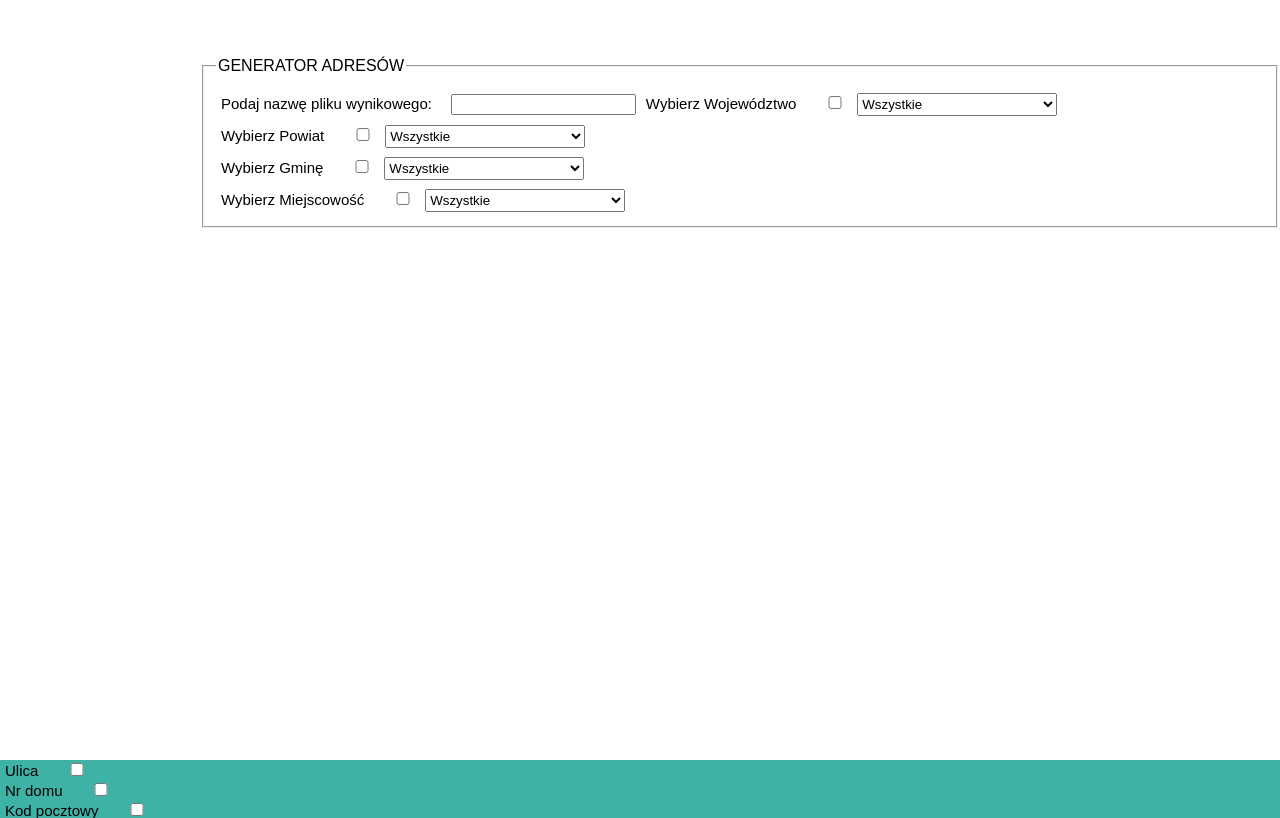
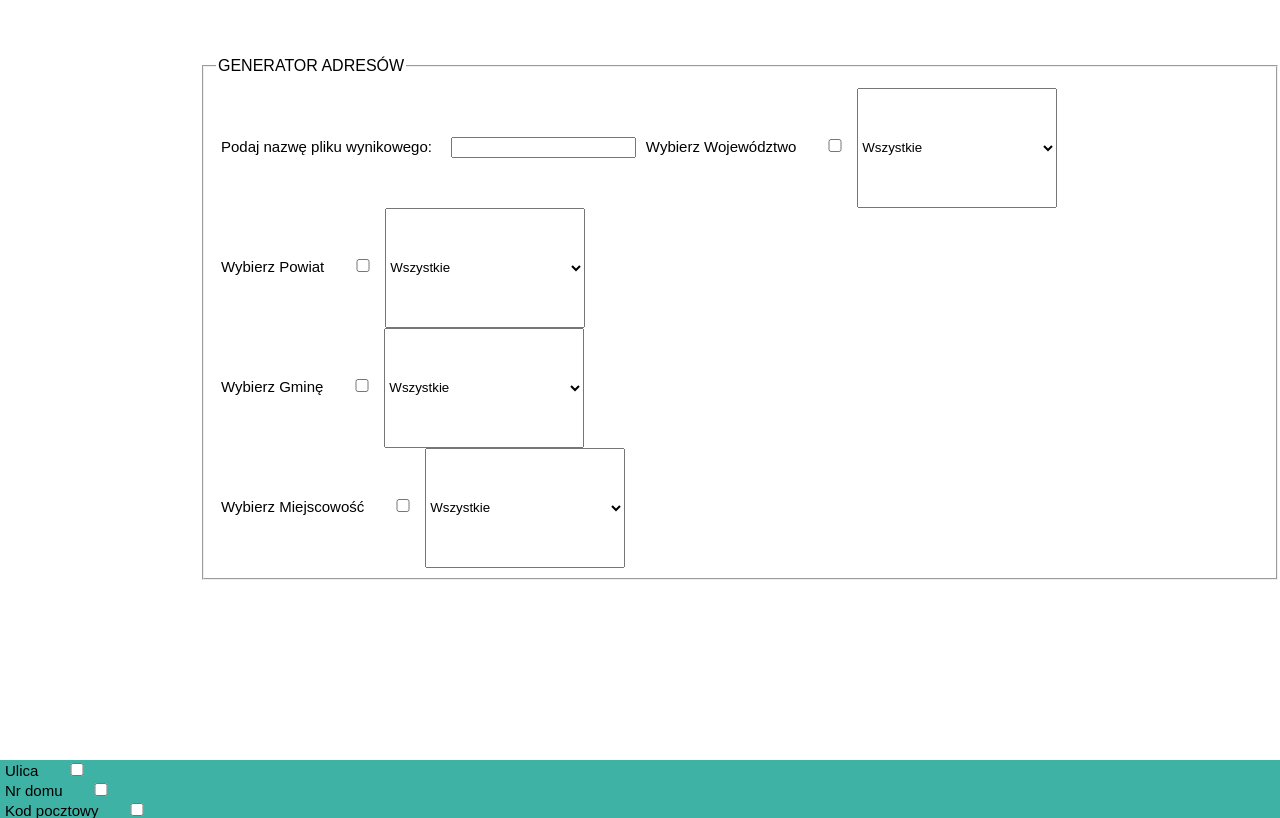
Before and after one commit to jsbwsb/jsb, a Django app: template generator/templates/step1_woj.html in a window 1280 px wide. Shown: the part 115-933 px from the top of the page. Run offline with Django 3.2, Linux system fonts and the light colour scheme; the template is opened without the code that fills it, so the values that code supplies are empty.

Commit message:
Step 1: Wojewodzctwo

```diff
--- a/generator/models.py
+++ b/generator/models.py
@@ -301,7 +301,7 @@ def generate_text_file(filepath, data, number=100, separator='|'):
         count += 1
 
         f.write("\n")
-        if count > number:
+        if count >= number:
             break
 
     f.close()
--- a/static/css/style.css
+++ b/static/css/style.css
@@ -34,7 +34,7 @@ input[type=checkbox] {
 }
 
 select {
-    height: 23px;
+    height:120px;
 	width: 200px;
 
 }
```
